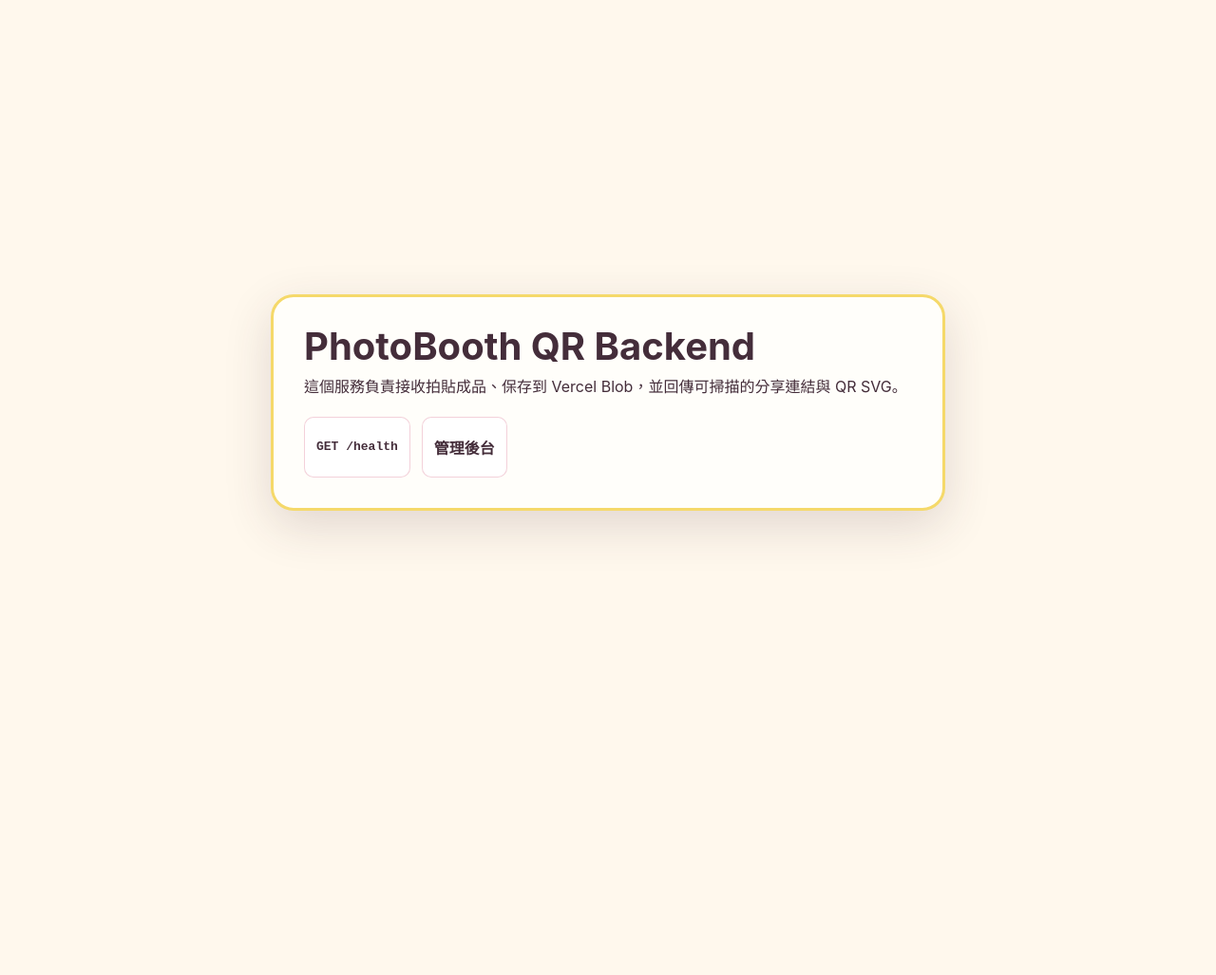
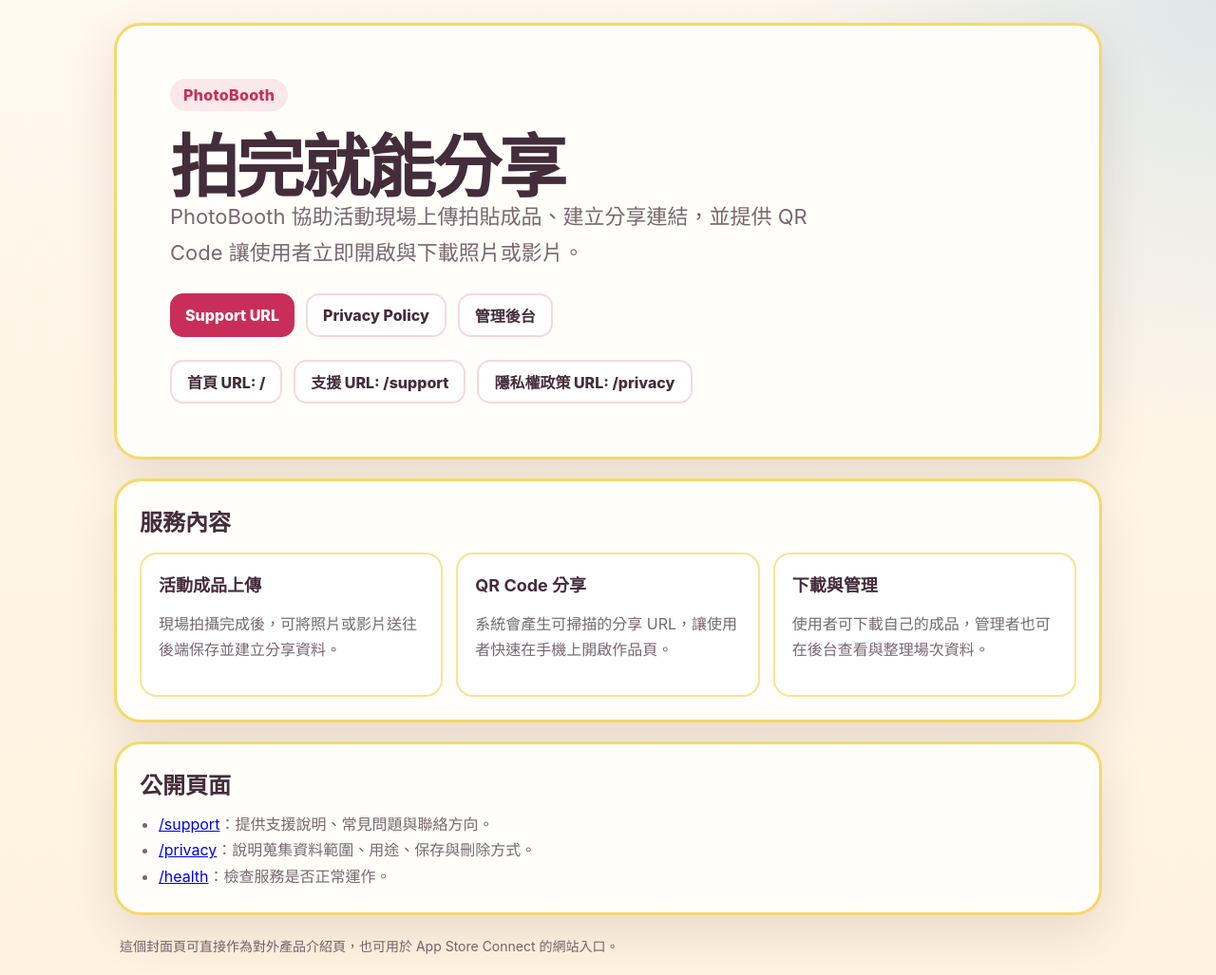
Before and after one commit to ShaneWang321/PhotoBooth, a website: page public/index.html in a window 1280 px wide. Shown: the whole page at 95% size. Before the commit the page ends 848 px from the top, so only its background shows below. Drawn offline with Linux system fonts and the light colour scheme.

Commit message:
Add files via upload

```diff
--- a/public/index.html
+++ b/public/index.html
@@ -3,57 +3,194 @@
 <head>
   <meta charset="utf-8">
   <meta name="viewport" content="width=device-width, initial-scale=1">
-  <title>PhotoBooth QR Backend</title>
+  <title>PhotoBooth</title>
+  <meta name="description" content="PhotoBooth 提供拍貼成品上傳、分享連結與 QR Code 下載體驗。">
   <style>
+    :root {
+      color-scheme: light;
+      --paper: #fff8ed;
+      --panel: #fffefa;
+      --ink: #442d3a;
+      --muted: rgba(68, 45, 58, 0.72);
+      --berry: #c92e58;
+      --line: #f5d96a;
+      --sky: #96bfdf;
+    }
+    * { box-sizing: border-box; }
     body {
       margin: 0;
       min-height: 100vh;
-      display: grid;
-      place-items: center;
-      background: #fff8ed;
-      color: #442d3a;
+      background:
+        radial-gradient(circle at top right, rgba(150, 191, 223, 0.30), transparent 28%),
+        linear-gradient(180deg, #fff8ed 0%, #fff2df 100%);
+      color: var(--ink);
       font-family: -apple-system, BlinkMacSystemFont, "Segoe UI", sans-serif;
       padding: 24px;
     }
-    main {
-      width: min(640px, 100%);
-      background: #fffefa;
-      border: 3px solid #f5d96a;
-      border-radius: 24px;
-      padding: 32px;
-      box-shadow: 0 16px 50px rgba(68, 45, 58, 0.16);
+    .shell {
+      width: min(1040px, 100%);
+      margin: 0 auto;
+      display: grid;
+      gap: 20px;
     }
-    h1 { margin: 0 0 10px; font-size: 40px; line-height: 1; letter-spacing: 0; }
-    p { margin: 0; line-height: 1.6; }
-    .links {
+    .hero,
+    .section {
+      background: var(--panel);
+      border: 3px solid var(--line);
+      border-radius: 28px;
+      box-shadow: 0 18px 50px rgba(68, 45, 58, 0.12);
+    }
+    .hero {
+      padding: clamp(28px, 5vw, 56px);
+      display: grid;
+      gap: 24px;
+    }
+    .tag {
+      display: inline-flex;
+      width: fit-content;
+      min-height: 34px;
+      align-items: center;
+      padding: 0 14px;
+      border-radius: 999px;
+      background: rgba(201, 46, 88, 0.10);
+      color: var(--berry);
+      font-weight: 800;
+      letter-spacing: 0.02em;
+    }
+    h1 {
+      margin: 0;
+      font-size: clamp(42px, 7vw, 72px);
+      line-height: 0.96;
+      letter-spacing: -0.04em;
+    }
+    .lead {
+      margin: 0;
+      max-width: 700px;
+      font-size: clamp(18px, 2.6vw, 22px);
+      line-height: 1.7;
+      color: var(--muted);
+    }
+    .actions,
+    .quick-links,
+    .cards {
       display: flex;
       flex-wrap: wrap;
       gap: 12px;
-      margin-top: 18px;
     }
-    code,
-    a {
+    .button,
+    .chip {
       display: inline-flex;
-      min-height: 42px;
       align-items: center;
-      padding: 10px 12px;
-      border-radius: 10px;
+      justify-content: center;
+      min-height: 46px;
+      padding: 0 16px;
+      border-radius: 14px;
+      font-weight: 800;
+      text-decoration: none;
+    }
+    .button.primary {
+      background: var(--berry);
+      color: #fff;
+    }
+    .button.secondary,
+    .chip {
       background: #fff;
-      border: 1px solid rgba(201, 46, 88, 0.22);
-      color: #442d3a;
-      text-decoration: none;
-      font-weight: 700;
+      color: var(--ink);
+      border: 2px solid rgba(201, 46, 88, 0.18);
+    }
+    .section {
+      padding: 24px;
+    }
+    h2 {
+      margin: 0 0 12px;
+      font-size: 24px;
+    }
+    p,
+    li {
+      line-height: 1.7;
+      color: var(--muted);
+    }
+    ul {
+      margin: 0;
+      padding-left: 20px;
+    }
+    .cards {
+      display: grid;
+      grid-template-columns: repeat(auto-fit, minmax(220px, 1fr));
+      gap: 14px;
+      margin-top: 16px;
+    }
+    .card {
+      background: #fff;
+      border: 2px solid rgba(245, 217, 106, 0.72);
+      border-radius: 18px;
+      padding: 18px;
+    }
+    .card strong {
+      display: block;
+      margin-bottom: 8px;
+      font-size: 18px;
+    }
+    footer {
+      padding: 2px 6px 18px;
+      color: var(--muted);
+      font-size: 14px;
+    }
+    @media (max-width: 640px) {
+      body { padding: 16px; }
+      .hero,
+      .section { border-radius: 22px; }
     }
   </style>
 </head>
 <body>
-  <main>
-    <h1>PhotoBooth QR Backend</h1>
-    <p>這個服務負責接收拍貼成品、保存到 Vercel Blob，並回傳可掃描的分享連結與 QR SVG。</p>
-    <div class="links">
-      <code>GET /health</code>
-      <a href="/admin">管理後台</a>
-    </div>
-  </main>
+  <div class="shell">
+    <main class="hero">
+      <span class="tag">PhotoBooth</span>
+      <div>
+        <h1>拍完就能分享</h1>
+        <p class="lead">PhotoBooth 協助活動現場上傳拍貼成品、建立分享連結，並提供 QR Code 讓使用者立即開啟與下載照片或影片。</p>
+      </div>
+      <div class="actions">
+        <a class="button primary" href="/support">Support URL</a>
+        <a class="button secondary" href="/privacy">Privacy Policy</a>
+        <a class="button secondary" href="/admin">管理後台</a>
+      </div>
+      <div class="quick-links">
+        <span class="chip">首頁 URL: /</span>
+        <span class="chip">支援 URL: /support</span>
+        <span class="chip">隱私權政策 URL: /privacy</span>
+      </div>
+    </main>
+
+    <section class="section">
+      <h2>服務內容</h2>
+      <div class="cards">
+        <article class="card">
+          <strong>活動成品上傳</strong>
+          <p>現場拍攝完成後，可將照片或影片送往後端保存並建立分享資料。</p>
+        </article>
+        <article class="card">
+          <strong>QR Code 分享</strong>
+          <p>系統會產生可掃描的分享 URL，讓使用者快速在手機上開啟作品頁。</p>
+        </article>
+        <article class="card">
+          <strong>下載與管理</strong>
+          <p>使用者可下載自己的成品，管理者也可在後台查看與整理場次資料。</p>
+        </article>
+      </div>
+    </section>
+
+    <section class="section">
+      <h2>公開頁面</h2>
+      <ul>
+        <li><a href="/support">/support</a>：提供支援說明、常見問題與聯絡方向。</li>
+        <li><a href="/privacy">/privacy</a>：說明蒐集資料範圍、用途、保存與刪除方式。</li>
+        <li><a href="/health">/health</a>：檢查服務是否正常運作。</li>
+      </ul>
+    </section>
+
+    <footer>這個封面頁可直接作為對外產品介紹頁，也可用於 App Store Connect 的網站入口。</footer>
+  </div>
 </body>
 </html>
```
Also changed, not shown: public/privacy.html (added, +162 -0 lines), public/support.html (added, +156 -0 lines).
